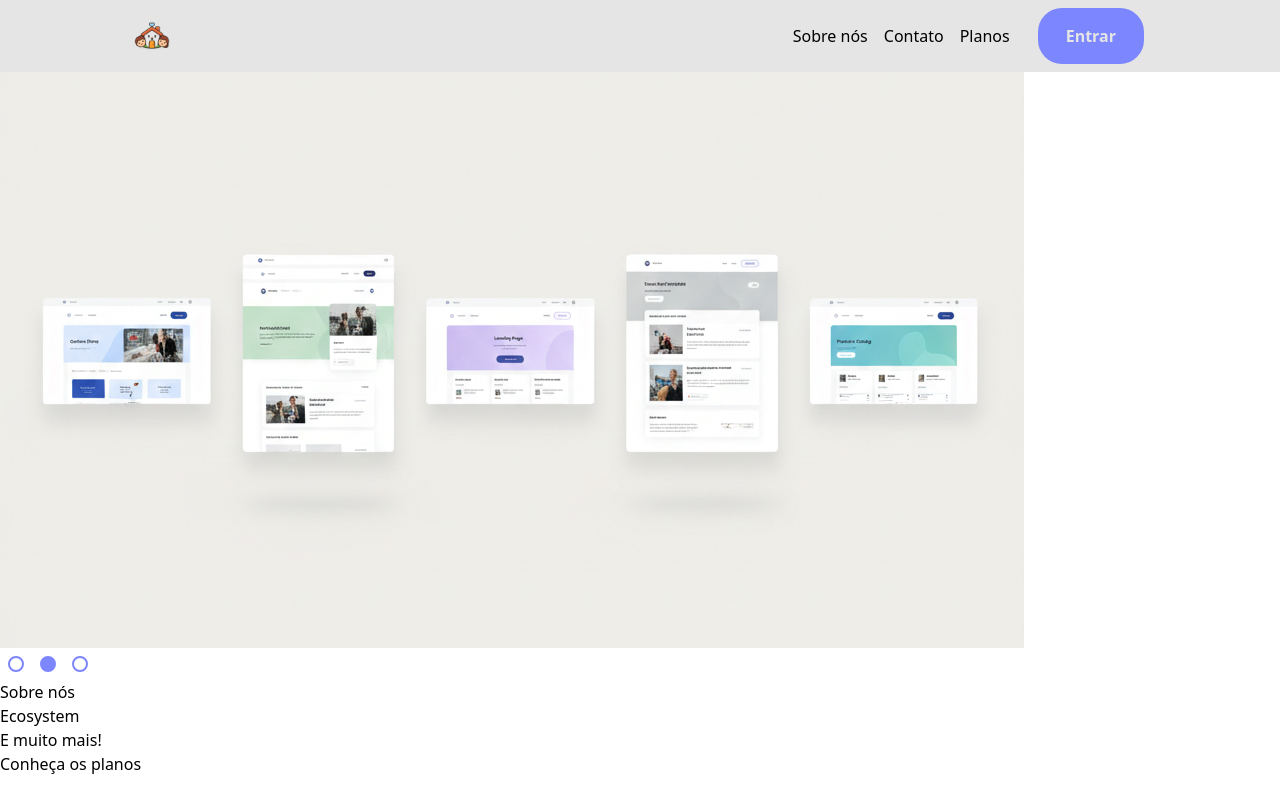
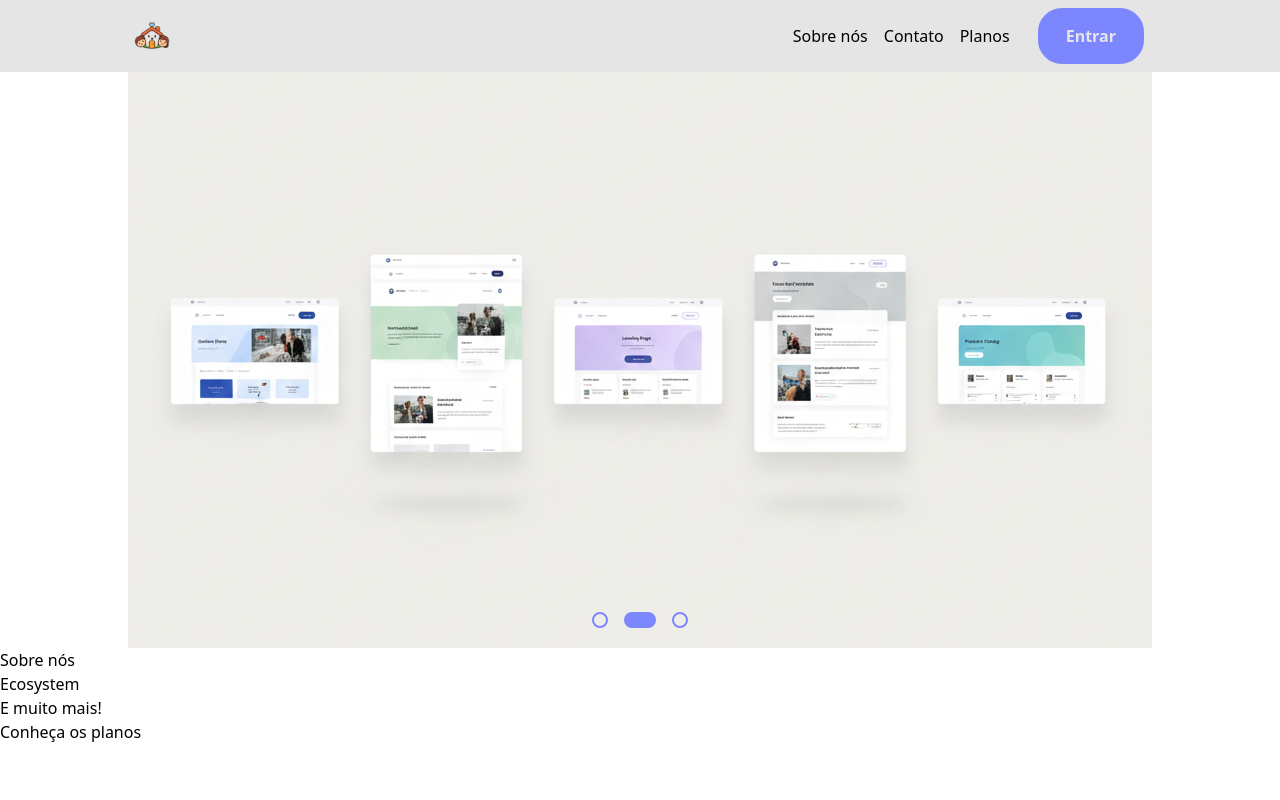
Before and after one commit to AkoruuDev/vizinhos, a React (Vite) app: page / in a window 1280 px wide. Shown: the top 800 px of the page. Built offline with nearby package versions, Linux system fonts and the light colour scheme.

Commit message:
style: update basic style from Hero

```diff
--- a/src/components/homeComponents/Hero.tsx
+++ b/src/components/homeComponents/Hero.tsx
@@ -17,7 +17,7 @@ function Hero() {
     }, [])
 
     return (
-        <section>
+        <section className="flex flex-col items-center relative">
             <ImageComponent image={activeImages[currentIndex]} />
             <HeroDots
                 total={activeImages.length}
@@ -32,10 +32,10 @@ export default Hero;
 
 function ImageComponent({image} : {image: Image}) {
     const picture = (
-        <picture>
+        <picture className="w-full">
             <source media="(min-width: 1024px)" srcSet={image.src.wide} />
             <source media="(min-width: 640px)" srcSet={image.src.landscape} />
-            <img src={image.src.square} alt={image.alt} />
+            <img src={image.src.square} alt={image.alt} className="w-full h-auto" />
         </picture>
     )
 
@@ -52,13 +52,13 @@ function ImageComponent({image} : {image: Image}) {
 
 function HeroDots({total, currentIndex, onSelect} : {total: number, currentIndex: number, onSelect: (index: number) => void}) {
     return (
-        <div>
+        <div className="absolute bottom-3">
             {Array.from({ length: total }).map((_, index) => (
                 <button
                     key={index}
                     onClick={() => onSelect(index)}
                     aria-label={`Hero ${index + 1}`}
-                    className={`size-4 m-2 rounded-full border-2 border-indigo-400 ${index === currentIndex ? 'bg-indigo-400' : 'bg-transparent' }`}
+                    className={`size-4 m-2 rounded-full border-2 border-indigo-400 ${index === currentIndex ? 'bg-indigo-400' : 'bg-transparent' } ${index === currentIndex ? 'w-8' : 'bg-transparent' } ease-linear duration-200`}
                 />
             ))}
         </div>
```
